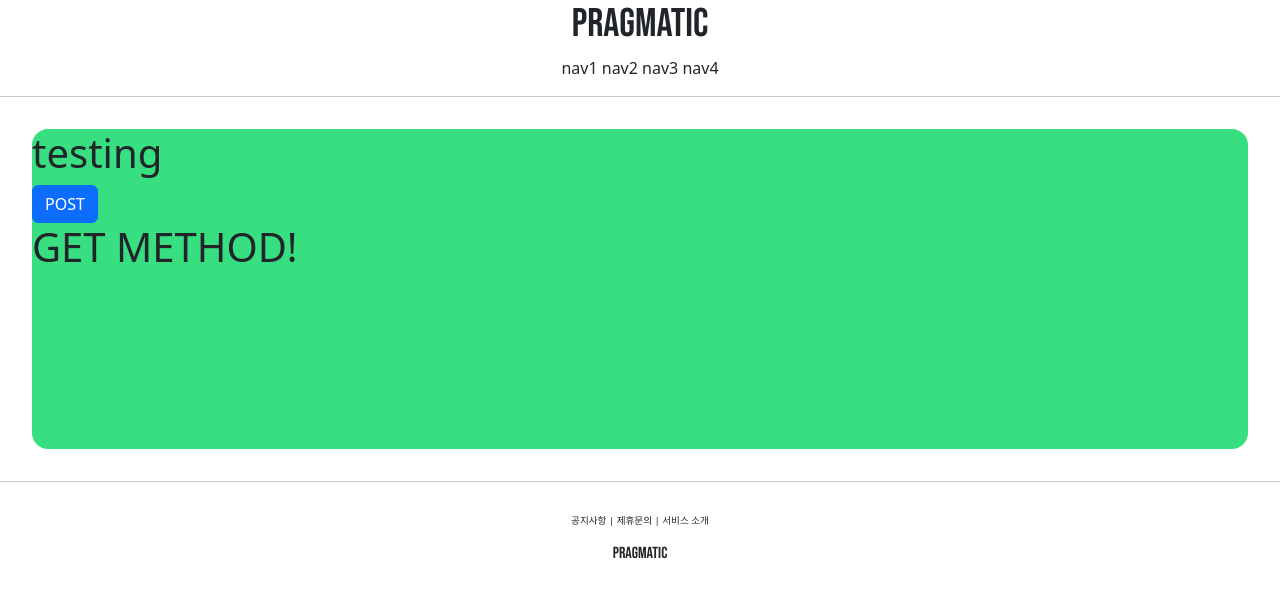
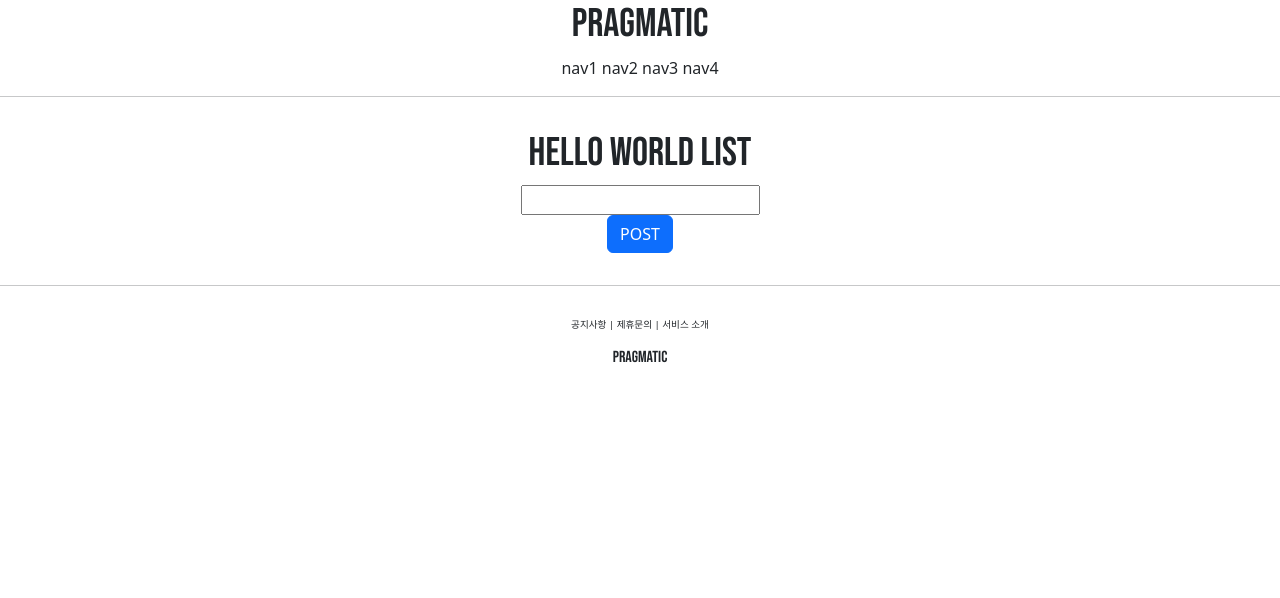
Before and after one commit to ElephantAnthony/2023_mentoPargmetic, a Django app: page /account/hello_world/ in a window 1280 px wide. Shown: the top 598 px of the page. Run offline with Django 4.2, Linux system fonts and the light colour scheme.

Commit message:
django course 16 commit

```diff
--- a/accountapp/templates/accountapp/hello_world.html
+++ b/accountapp/templates/accountapp/hello_world.html
@@ -2,19 +2,26 @@
 
 {% block content %}
 
-    <div style="height: 20rem; background-color: #38df81; border-radius: 1rem; margin: 2rem;">
-        <h1>
-          testing
+    <div style="border-radius: 1rem; margin: 2rem; text-align: center">
+        <h1 style="font-family: 'Bebas Neue', cursive;">
+          Hello World List
         </h1>
 
         <form action="/account/hello_world/" method="post">
             {% csrf_token %}
-            <input type="submit" class="btn btn-primary" value="POST">
+            <div>
+                <input type="text" name="hello_world_input">
+            </div>
+            <div>
+                <input type="submit" class="btn btn-primary" value="POST">
+            </div>
         </form>
 
+        {% if hello_world_output %}
         <h1>
-            {{ text }}
+            {{ hello_world_output.text }}
         </h1>
+        {% endif %}
     </div>
 
 {% endblock %}
--- a/accountapp/views.py
+++ b/accountapp/views.py
@@ -2,10 +2,19 @@ from django.http import HttpResponse
 from django.shortcuts import render
 
 # Create your views here.
+from accountapp.models import HelloWorld
+
 
 def hello_world(request):
 
     if request.method == "POST":
-        return render(request, 'accountapp/hello_world.html', context={'text' : 'POST METHOD!'})
+
+        temp = request.POST.get('hello_world_input')
+
+        new_hello_world = HelloWorld()
+        new_hello_world.text = temp
+        new_hello_world.save()
+
+        return render(request, 'accountapp/hello_world.html', context={'hello_world_output' : new_hello_world})
     else:
         return render(request, 'accountapp/hello_world.html', context={'text' : 'GET METHOD!'})
```
Also changed, not shown: db.sqlite3.
